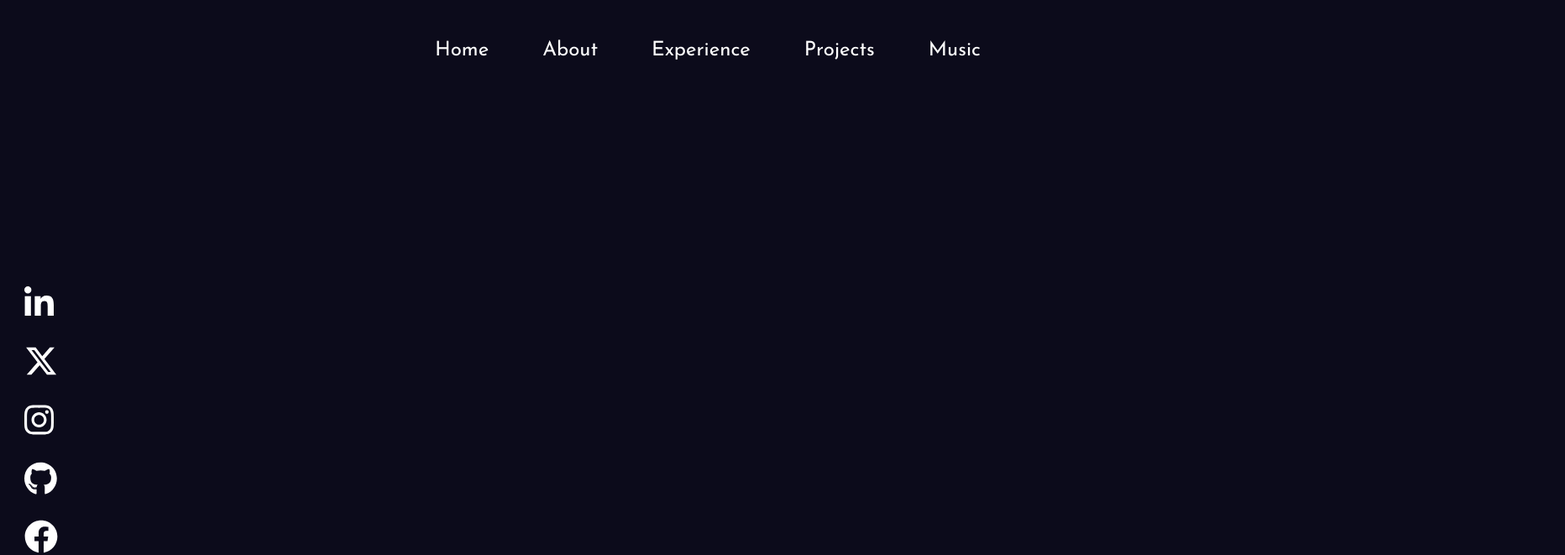
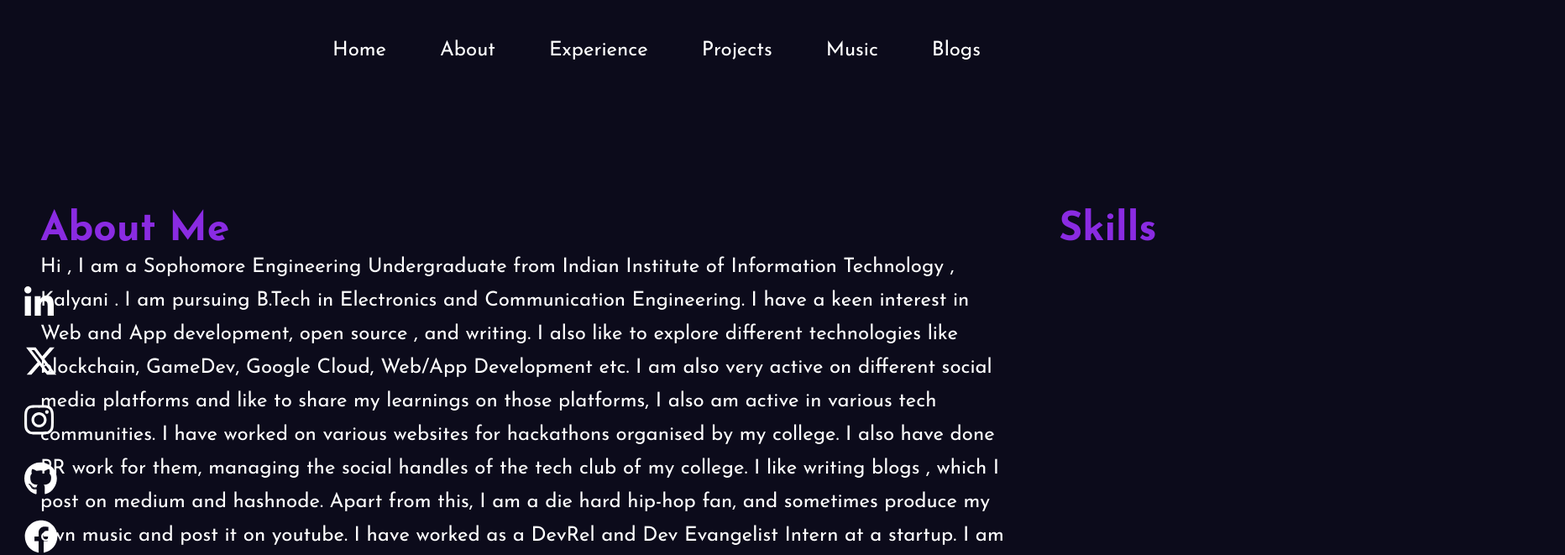
Before and after one commit to TeeWrath/personal-portfolio, an Angular app: page /about in a window 1280 px wide. Shown: the top 661 px of the page at 84% size, 1864 px wide, since content can reach past the window. Built offline with nearby package versions, Linux system fonts and the light colour scheme.

Commit message:
added about section --not-complete

```diff
--- a/src/app/about/about.component.css
+++ b/src/app/about/about.component.css
@@ -1,3 +1,28 @@
+.container{
+    display: flex;
+    margin: -35rem auto;
+    border-radius: 2rem;
+    width: 110.5rem;
+    height: 40rem;
+    padding: 3rem;
+    gap: 4rem;
+}
+
+h1{
+    color: blueviolet;
+    font-size: 3rem;
+}
+
+.left{
+    flex-basis: 65%;
+}
+
+.right{
+    flex-basis: 30%;
+}
+
 p{
     color: white;
+    font-size: 1.5rem;
+    line-height: 2.5rem;
 }
--- a/src/app/about/about.component.html
+++ b/src/app/about/about.component.html
@@ -1 +1,22 @@
-<p>about works!</p>
+<div class="container">
+    <div class="left">
+        <h1>About Me</h1>
+        <p>Hi , I am a Sophomore Engineering Undergraduate from Indian Institute of Information Technology , Kalyani . I
+            am pursuing B.Tech in Electronics and Communication Engineering. I have a keen interest in Web and App
+            development, open source , and writing. I also like to explore different technologies like blockchain,
+            GameDev, Google Cloud, Web/App Development etc. I am also very active on different social media platforms
+            and like to share my learnings on those platforms, I also am active in various tech communities. I have
+            worked on various websites for hackathons organised by my college. I also have done PR work for them,
+            managing the social handles of the tech club of my college. I like writing blogs , which I post on medium
+            and hashnode. Apart from this, I am a die hard hip-hop fan, and sometimes produce my own music and post it
+            on youtube. I have worked as a DevRel and Dev Evangelist Intern at a startup. I am learning Angular and
+            Flutter development frameworks. I also am honing my DSA problem solving skills on LeetCode and trying to
+            participate more in Competitive Programming.
+            I'm currently focussed on improving my skills in technology and learning about communities, contributing to
+            them and attempting to understand them.</p>
+    </div>
+
+    <div class="right">
+        <h1>Skills</h1>
+    </div>
+</div>
--- a/src/app/app-routing.module.ts
+++ b/src/app/app-routing.module.ts
@@ -5,13 +5,15 @@ import { AboutComponent } from './about/about.component';
 import { ExperienceComponent } from './experience/experience.component';
 import { ProjectsComponent } from './projects/projects.component';
 import { MusicComponent } from './music/music.component';
+import { BlogsComponent } from './blogs/blogs.component';
 
 const routes: Routes = [
   {path : '', component : MainComponent},
   {path : 'about', component : AboutComponent},
   {path : 'experience', component : ExperienceComponent},
   {path : 'project', component : ProjectsComponent},
-  {path : 'music', component : MusicComponent}
+  {path : 'music', component : MusicComponent},
+  {path : 'blog', component : BlogsComponent}
 ];
 
 @NgModule({
--- a/src/app/app.module.ts
+++ b/src/app/app.module.ts
@@ -10,6 +10,7 @@ import { AboutComponent } from './about/about.component';
 import { ExperienceComponent } from './experience/experience.component';
 import { ProjectsComponent } from './projects/projects.component';
 import { MusicComponent } from './music/music.component';
+import { BlogsComponent } from './blogs/blogs.component';
 
 @NgModule({
   declarations: [
@@ -20,7 +21,8 @@ import { MusicComponent } from './music/music.component';
     AboutComponent,
     ExperienceComponent,
     ProjectsComponent,
-    MusicComponent
+    MusicComponent,
+    BlogsComponent
   ],
   imports: [
     BrowserModule,
--- /dev/null
+++ b/src/app/blogs/blogs.component.css
@@ -0,0 +1,3 @@
+p{
+    color: white;
+}
--- /dev/null
+++ b/src/app/blogs/blogs.component.html
@@ -0,0 +1 @@
+<p>blogs works!</p>
--- a/src/app/navbar/navbar.component.html
+++ b/src/app/navbar/navbar.component.html
@@ -5,5 +5,6 @@
         <li routerLink="/experience">Experience</li>
         <li routerLink="/project">Projects</li>
         <li routerLink="/music">Music</li>
+        <li routerLink="/blog">Blogs</li>
     </ul>
 </div>
```
Also changed, not shown: src/app/blogs/blogs.component.ts (added, +10 -0 lines), 1 other file (tests, documents, lock files or other folders).
